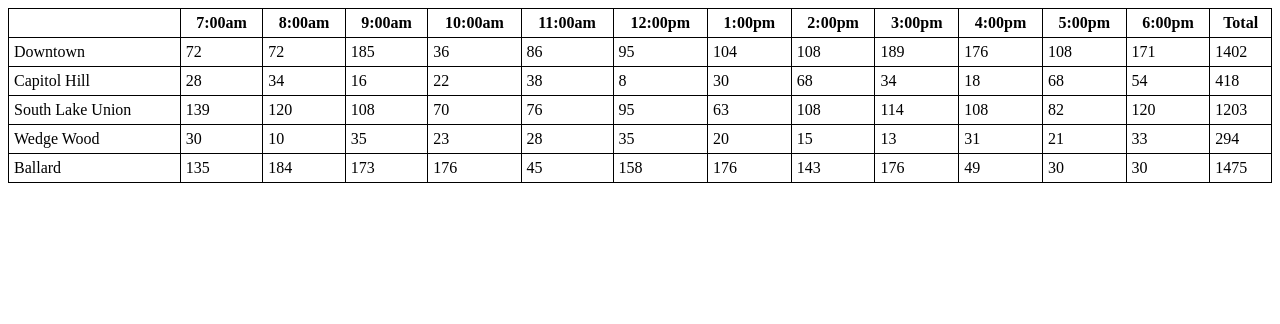
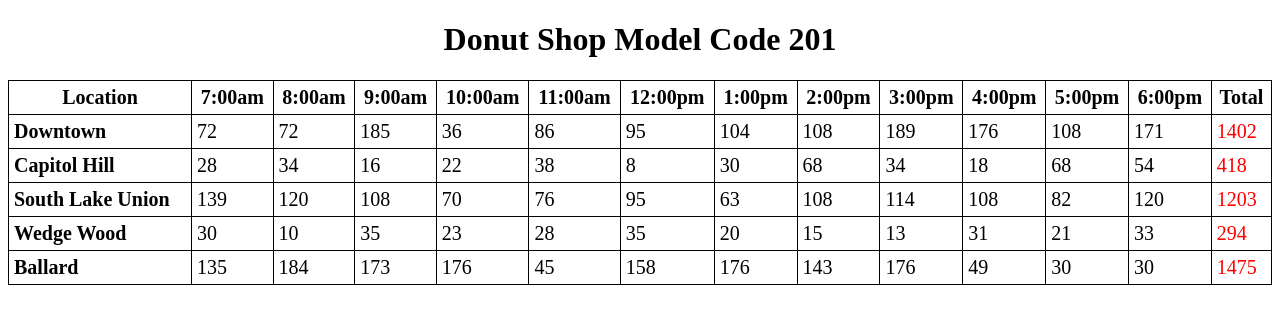
Before and after one commit to darnelho1/donutshop, a plain HTML site: page index.html in a window 1280 px wide. Drawn offline with Linux system fonts and the light colour scheme.

Commit message:
created model branch

```diff
--- a/CSS/styles.css
+++ b/CSS/styles.css
@@ -1,5 +1,11 @@
 table {
   width: 100%;
+  font-size: 20px;
+
+}
+
+h1{
+text-align: center;
 }
 
 table, th, td {
@@ -9,3 +15,12 @@ table, th, td {
 th, td {
     padding: 5px;
 }
+
+#test1 {
+  font-weight: bold;
+}
+
+#total{
+  color: red;
+
+}
--- a/JavaScript/shop.js
+++ b/JavaScript/shop.js
@@ -38,18 +38,20 @@ var hours = ['7:00am',
 
 DonutShop.prototype.render = function(){
   var tr = document.createElement('tr');
-  var td = document.createElement('td');
-  td.innerHTML = this.location;
-  tr.appendChild(td);
+  var tblLocation = document.createElement('td');
+  tblLocation.innerHTML = this.location;
+  tblLocation.setAttribute('id', 'test1');
+  tr.appendChild(tblLocation);
 
   for (i=0; i < this.donutsPerHr.length; i++){
-    var test = document.createElement('td');
-    test.innerHTML = this.donutsPerHr[i];
-    tr.appendChild(test);
+    var tblDPH = document.createElement('td');
+    tblDPH.innerHTML = this.donutsPerHr[i];
+    tr.appendChild(tblDPH);
   }
 
   var total = document.createElement('td');
   total.innerHTML = this.totalDonutsSld;
+  total.setAttribute('id', 'total');
   tr.appendChild(total);
 
   document.getElementById('donutshops').appendChild(tr);
--- a/index.html
+++ b/index.html
@@ -8,9 +8,11 @@
 
 <body id ='body'>
 
+<h1>Donut Shop Model Code 201</h1>
+
 <table id = 'donutshops'>
 <tr>
-<th></th>
+<th>Location</th>
 <th>7:00am</th>
 <th>8:00am</th>
 <th>9:00am</th>
```
